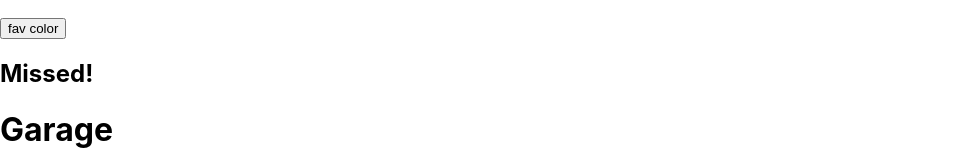
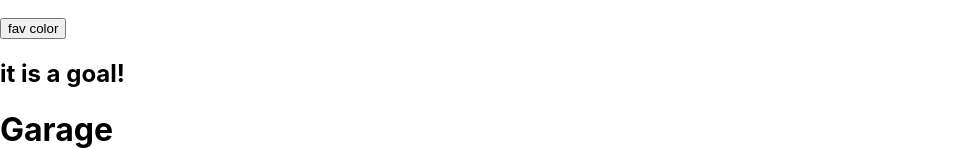
Before and after one commit to vinayjs/reactjsfulltutorial, a React (Create React App) app: page / in a window 1280 px wide. Shown: the part 204-354 px from the top of the page, without its empty margins (0-965 px from the left). Built offline with nearby package versions, Linux system fonts and the light colour scheme.

Commit message:
conditional rendering using ternary Operator

```diff
--- a/src/Goal.js
+++ b/src/Goal.js
@@ -1,9 +1,14 @@
 function Goal(props) {
     const isGoal = props.isGoal;
-    if(isGoal){
-        return <MadeGoal />
-    }
-    return <MissedGoal/>
+    // if(isGoal){
+    //     return <MadeGoal />
+    // }
+    // return <MissedGoal/>
+    return (
+        <>
+        {isGoal ? <MadeGoal /> : <MissedGoal />}
+        </>
+    )
 
 }
 
--- a/src/index.js
+++ b/src/index.js
@@ -12,7 +12,7 @@ root.render(
   <React.StrictMode>
     <App />
     <Class />
-    <Goal isGoal={false} />
+    <Goal isGoal={true} />
     <Garage cars={['benz', 'tata', 'bmw']} />
   </React.StrictMode>
 );
```
